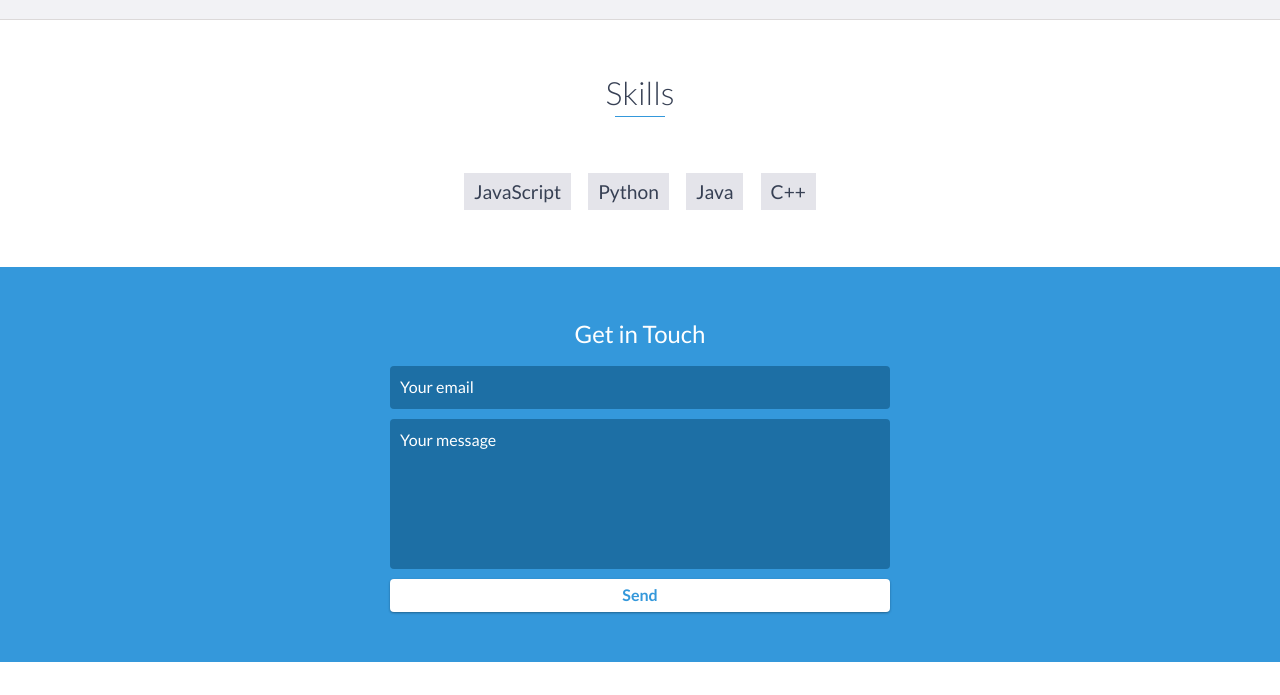
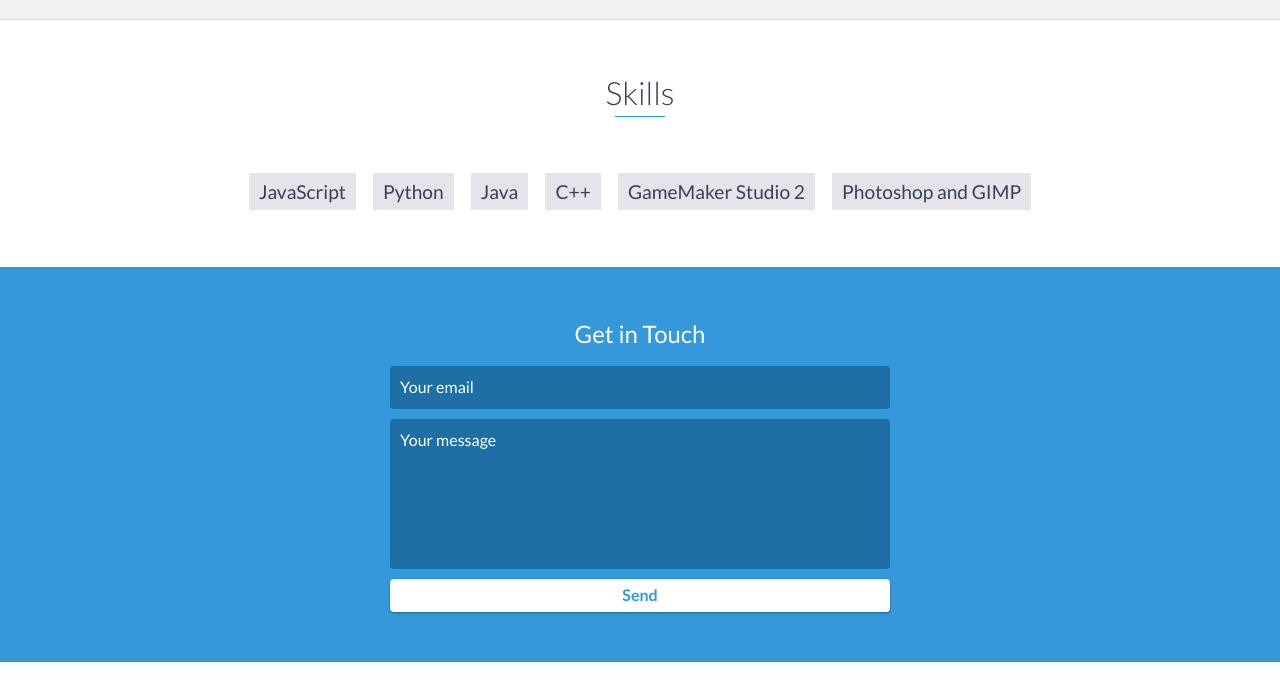
Before and after one commit to joshuaar0/joshuaar0.github.io, a website: page index.html in a window 1280 px wide. Shown: the part 3176-3871 px from the top of the page. Drawn offline with nearby package versions, Linux system fonts and the light colour scheme.

Commit message:
Update index.html

```diff
--- a/index.html
+++ b/index.html
@@ -194,6 +194,8 @@
             <li>Python</li>
             <li>Java</li>
             <li>C++</li>
+            <li>GameMaker Studio 2</li>
+            <li>Photoshop and GIMP</li>
         </ul>
     </div>
     <!-- End #skills -->
```
